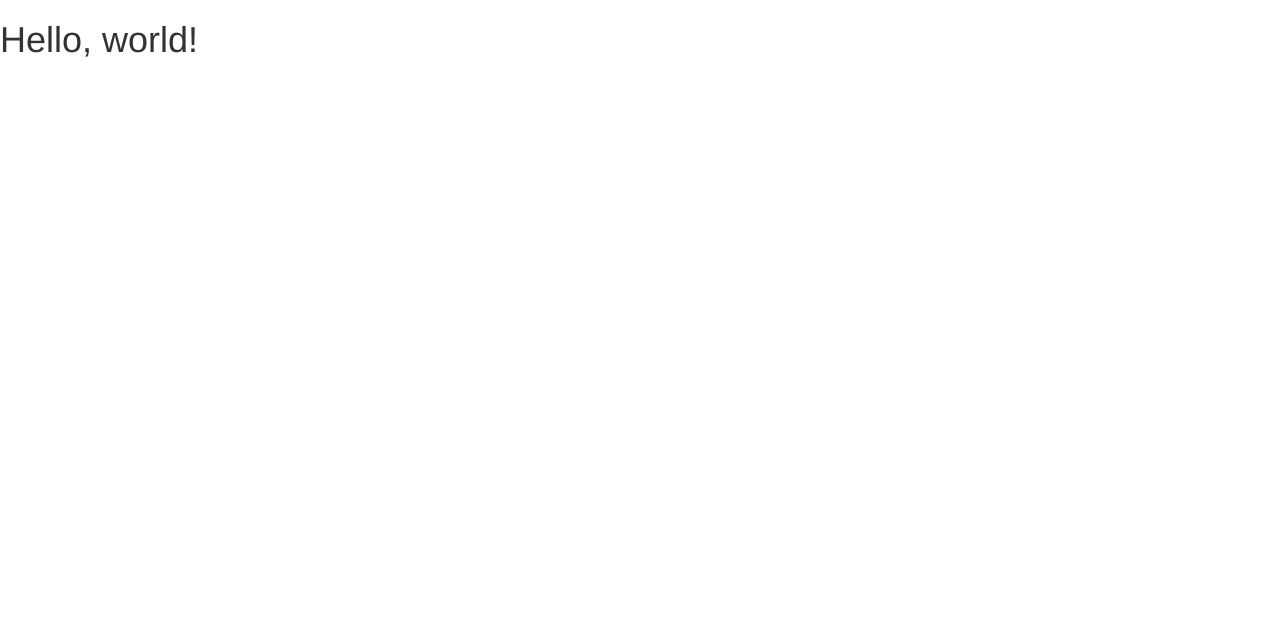
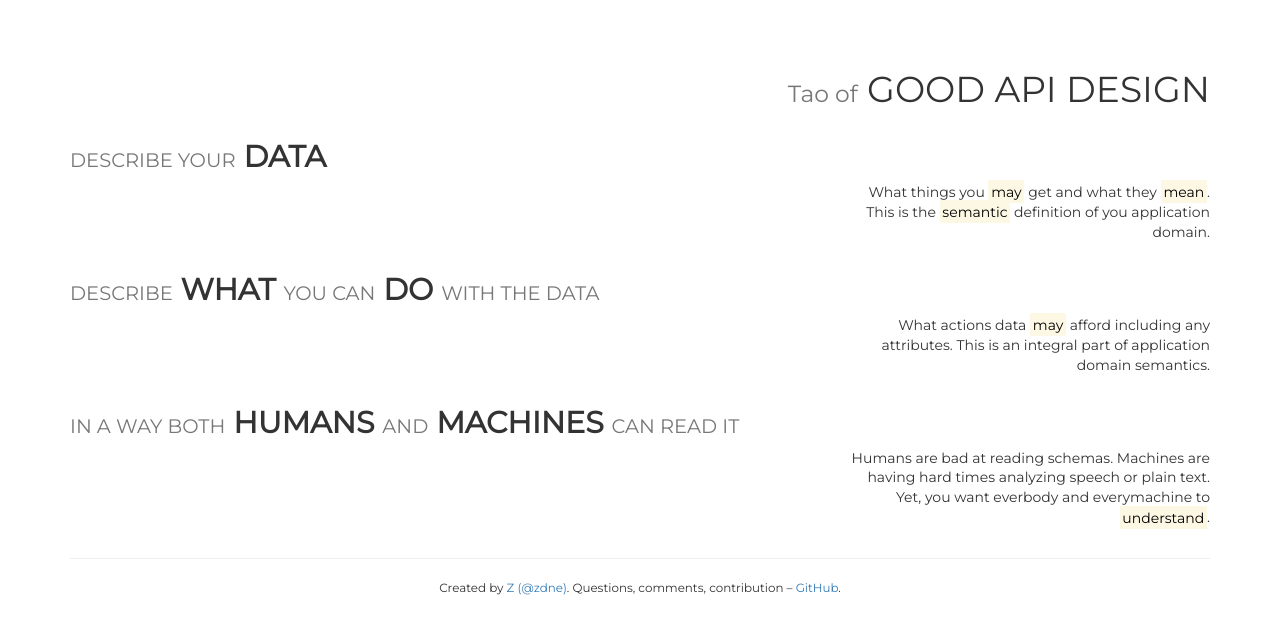
Before and after one commit to zdne/goodapi, a website: page index.html in a window 1280 px wide. Drawn offline with nearby package versions, Linux system fonts and the light colour scheme.

Commit message:
Initial content origin

```diff
--- a/index.html
+++ b/index.html
@@ -5,7 +5,7 @@
     <meta http-equiv="X-UA-Compatible" content="IE=edge">
     <meta name="viewport" content="width=device-width, initial-scale=1">
     <!-- The above 3 meta tags *must* come first in the head; any other head content must come *after* these tags -->
-    <title>Bootstrap 101 Template</title>
+    <title>Tao of Good API Design</title>
 
     <!-- Bootstrap -->
     <link href="public/css/style.css" rel="stylesheet">
@@ -18,7 +18,61 @@
     <![endif]-->
   </head>
   <body>
-    <h1>Hello, world!</h1>
+    <div class="container">
+      <div class="row">
+        <div class="col-lg-12 text-right">
+          <h1><small>Tao of</small> GOOD API DESIGN</h1>
+        </div>
+      </div>
+      <div class="row">
+        <div class="col-lg-12">
+          <h2><small>DESCRIBE YOUR</small> <b>DATA</b></h2>
+        </div>
+      </div>
+      <div class="row">
+        <div class="col-lg-4 col-lg-offset-8 text-right">
+          <p>
+            What things you <mark>may</mark> get and  what they <mark>mean</mark>. This is the <mark>semantic</mark> definition of you application domain.
+          </p>
+        </div>
+      </div>
+      <div class="row">
+        <div class="col-lg-12">
+          <h2><small>DESCRIBE</small> <b>WHAT</b> <small>YOU CAN</small> <b>DO</b> <small>WITH THE DATA</small></h2>
+        </div>
+      </div>
+      <div class="row">
+        <div class="col-lg-4 col-lg-offset-8 text-right">
+          <p>
+            What actions data <mark>may</mark> afford including any attributes. This is an integral part of application domain semantics.
+          </p>
+        </div>
+      </div>
+      <div class="row">
+        <div class="col-lg-12">
+          <h2><small>IN A WAY BOTH</small> <b>HUMANS</b> <small>AND</small> <b>MACHINES</b> <small>CAN READ IT</small></h2>
+        </div>
+      </div>
+      <div class="row">
+        <div class="col-lg-4 col-lg-offset-8 text-right">
+          <p>
+            Humans are bad at reading schemas. Machines are having hard times analyzing speech or plain text. Yet, you want everbody and everymachine to <mark>understand</mark>.
+          </p>
+        </div>
+      </div>
+      <div class="row">
+        <div class="col-lg-12">
+          <hr />
+        </div>
+      </div>
+      <div class="row">
+        <div class="col-lg-12">
+          <p class="text-center small">
+            Created by <a href="https://twitter.com/zdne">Z (@zdne)</a>. Questions, comments, contribution – <a href="https://github.com/zdne/goodapi.design">GitHub</a>.
+          </p>
+        </div>
+      </div>
+    </div>
 
     <!-- jQuery (necessary for Bootstrap's JavaScript plugins) -->
     <script src="https://ajax.googleapis.com/ajax/libs/jquery/1.11.3/jquery.min.js"></script>
--- a/src/sass/style.scss
+++ b/src/sass/style.scss
@@ -1 +1,32 @@
+// Custom fonts
+@import url(http://fonts.googleapis.com/css?family=Montserrat);
+$font-family-base: 'Montserrat', sans-serif;
+
 @import "bootstrap";
+
+body {
+  padding-top: 50px;
+}
+
+// SASS style sheet */
+// Palette color codes */
+// Palette URL: http://paletton.com/#uid=13l0u0kiCFn8GVde7NVmtwSqXtg */
+
+// Feel free to copy&paste color codes to your application */
+
+// As hex codes */
+$color-primary-0: #51AFBC;	// Main Primary color */
+$color-primary-1: #AEE5ED;
+$color-primary-2: #7ACBD7;
+$color-primary-3: #31919F;
+$color-primary-4: #19808F;
+
+// As RGBa codes */
+$rgba-primary-0: rgba( 81,175,188,1);	// Main Primary color */
+$rgba-primary-1: rgba(174,229,237,1);
+$rgba-primary-2: rgba(122,203,215,1);
+$rgba-primary-3: rgba( 49,145,159,1);
+$rgba-primary-4: rgba( 25,128,143,1);
+
+// Generated by Paletton.com Â© 2002-2014 */
+// http://paletton.com */
```
Also changed, not shown: public/css/style.css.
